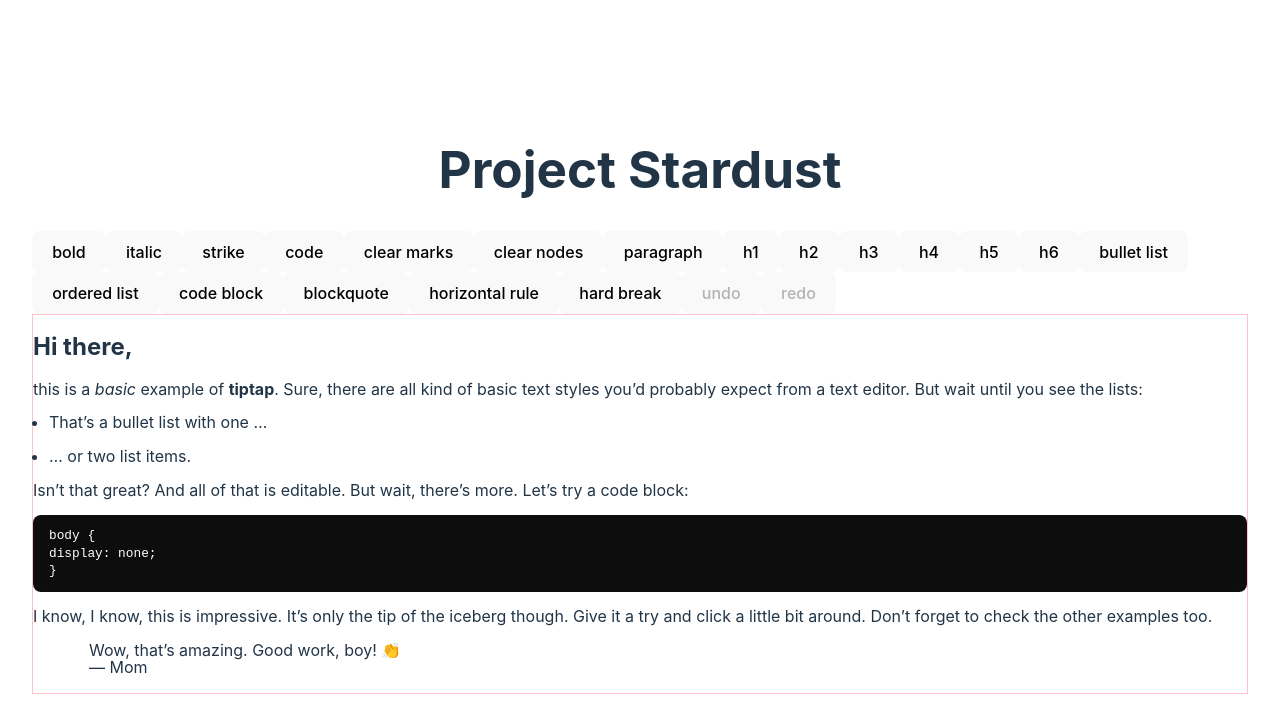
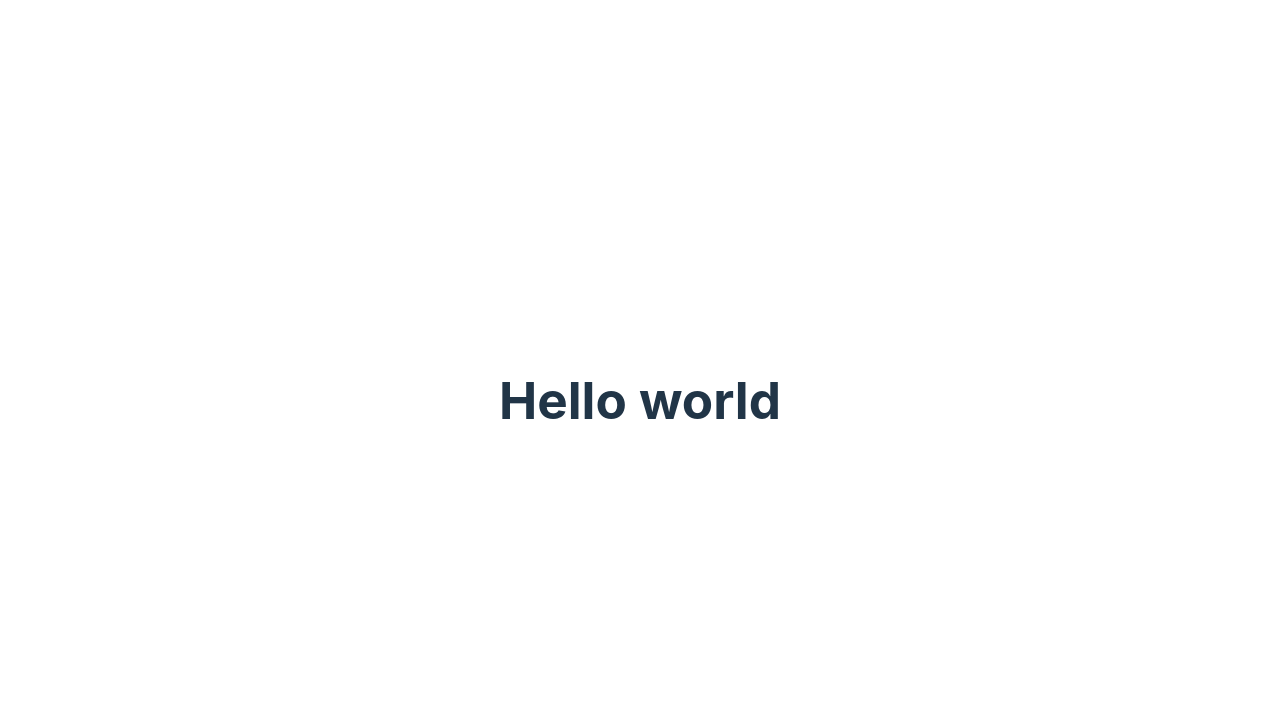
Before and after one commit to dalla777/stardust, a React (Vite) app: page / in a window 1280 px wide. Shown: the top 712 px of the page. Built offline with nearby package versions, Linux system fonts and the light colour scheme.

Commit message:
Add home route and doc route

```diff
--- a/src/App.tsx
+++ b/src/App.tsx
@@ -1,13 +1,25 @@
 import './App.css'
 import Editor from './components/Editor'
+import {
+  BrowserRouter,
+  Routes,
+  Route,
+} from "react-router-dom"
+
+// TODO: create a home dashboard with create new button + list of user's docs
+function Home() {
+  return (<h1>Hello world</h1>)
+}
 
 function App() {
 
   return (
-    <>
-      <h1>Project Stardust</h1>
-      <Editor />
-    </>
+    <BrowserRouter>
+      <Routes>
+        <Route path="/" element={<Home />} />
+        <Route path="/documents/:id" element={<Editor />} />
+      </Routes>
+    </BrowserRouter>
   )
 }
 
```
